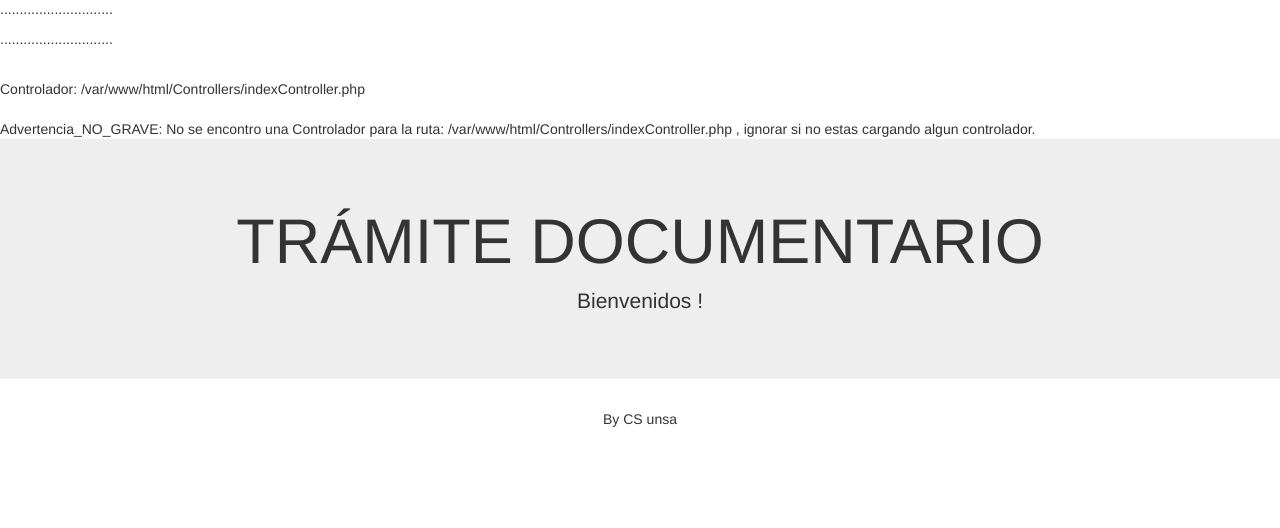
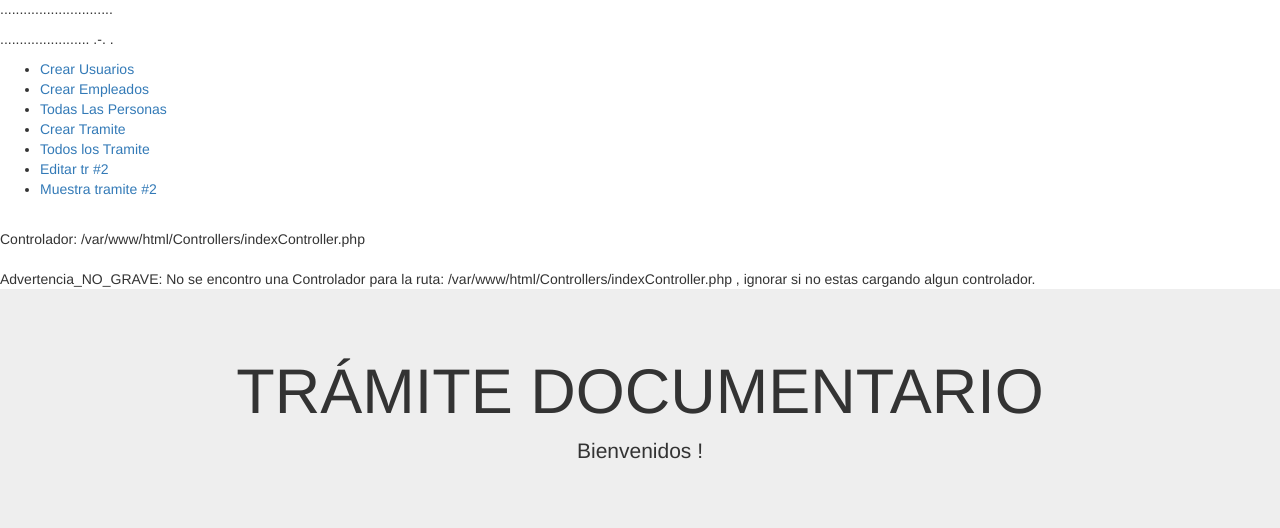
Before and after one commit to luantber/Tramite-Documentario-UNSA-v1, a PHP site: page / in a window 1280 px wide. Shown: the part 51-579 px from the top of the page. Run offline with PHP 8.4, Linux system fonts and the light colour scheme.

Commit message:
Algunas rutas funcionando

```diff
--- a/Views/Template.php
+++ b/Views/Template.php
@@ -77,9 +77,25 @@
 
 <div>
 
+
 	<p>MOSTRANDO POSIBLES ERRORES...</p>
 	<p>.............................</p>
-	<p>.............................</p>
+	<p>....................... .-. .</p>
+
+  <div>
+  <ul>
+    <li><a href="<?php echo URLM ?>usuarios/crear">Crear Usuarios</a></li>
+    <li><a href="<?php echo URLM ?>empleados/crear">Crear Empleados</a></li>
+    <li><a href="<?php echo URLM ?>personas">Todas Las Personas</a></li>
+    <li><a href="<?php echo URLM ?>tramites/crear">Crear Tramite</a></li>
+    <li><a href="<?php echo URLM ?>tramites">Todos los Tramite</a></li>
+    <li><a href="<?php echo URLM ?>tramites/editar/2">Editar tr #2</a></li>
+    <li><a href="<?php echo URLM ?>tramites/ver/2">Muestra tramite #2</a></li>
+
+  </ul>
+</div>
+
+
 	<?php
 		}
 		public function __destruct(){
```
Also changed, not shown: Controllers/buscarControllers.php (deleted, +0 -9 lines).
